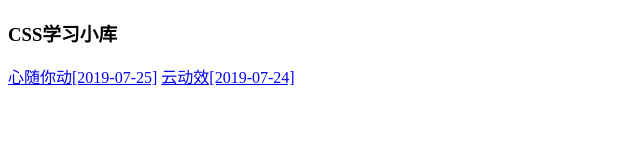
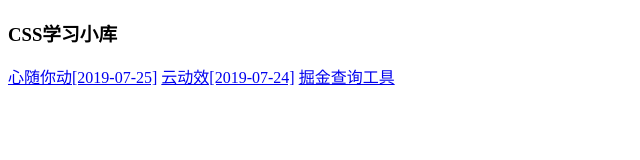
Before and after one commit to boykait/boykait.github.io, a plain HTML site: page index.html in a window 1280 px wide. Shown: the whole page, without its empty margins (0-640 px from the left). Drawn offline with Linux system fonts and the light colour scheme.

Commit message:
Update index.html

```diff
--- a/index.html
+++ b/index.html
@@ -10,6 +10,8 @@
 
 	<a href="./css-learn/201907/2019-07-25-heart.html">心随你动[2019-07-25]</a>
 	<a href="./css-learn/201907/2019-07-24-cloud.html">云动效[2019-07-24]</a>
+	  <a href="https://github.com/boykait/juejin-search-helper/tree/master/output/mysql.html">掘金查询工具</a>
+
   </div>
 </body>
 </html>
```
